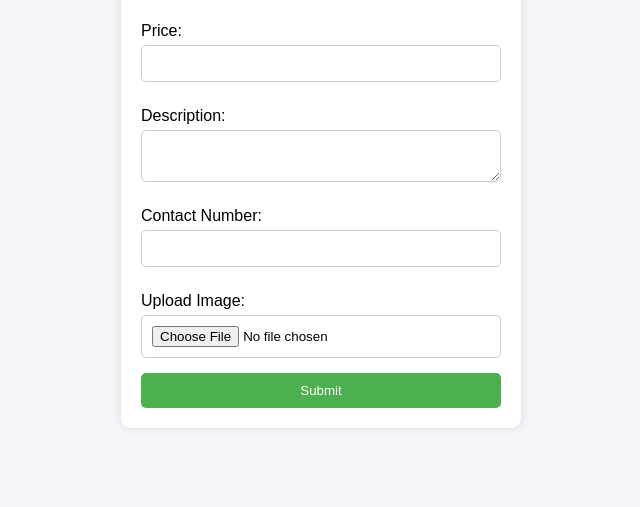
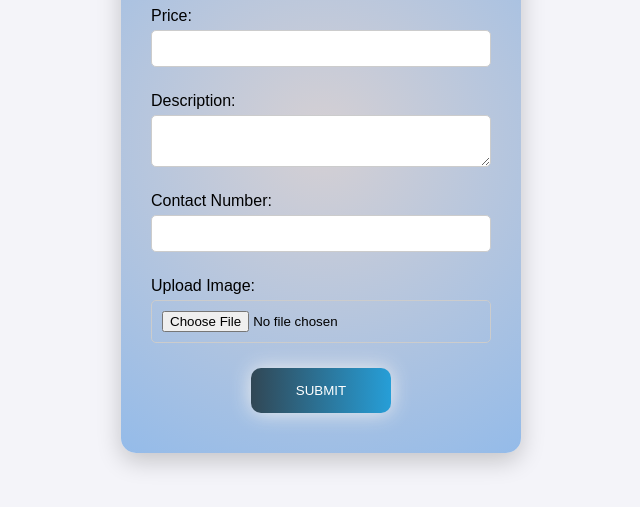
Before and after one commit to Shreyayadav811/Campus-Cart, a plain HTML site: page FRONTEND/post.html in a window 1280 px wide. Shown: the part 261-768 px from the top of the page, without its empty margins (319-959 px from the left). Drawn offline with Linux system fonts and the light colour scheme.

Commit message:
Updated post page and CSS

```diff
--- a/FRONTEND/CSS/post.css
+++ b/FRONTEND/CSS/post.css
@@ -6,7 +6,7 @@
 }
 
 body {
-    font-family: Arial, sans-serif;
+    font-family: 'Poppins', sans-serif;
     background-color: #f4f4f9;
     display: flex;
     justify-content: center;
@@ -15,12 +15,16 @@ body {
 }
 
 .container {
-    background-color: white;
-    padding: 20px;
-    border-radius: 10px;
-    box-shadow: 0 0 10px rgba(0, 0, 0, 0.1);
+    background: #d6d0d3;
+    background: radial-gradient(circle, rgba(214, 208, 211, 1) 0%, rgba(148, 187, 233, 1) 100%);
+
+    padding: 30px;
+    border-radius: 15px;
+    box-shadow: 0 8px 24px rgba(0, 0, 0, 0.2);
     width: 400px;
+    max-width: 420px;
 }
+
 
 h1 {
     text-align: center;
@@ -43,18 +47,28 @@ input, textarea {
     border-radius: 5px;
 }
 
-button {
-    padding: 10px;
-    background-color: #4CAF50;
+.btn-grad {
+    background-image: linear-gradient(to right, #314755 0%, #26a0da 51%, #314755 100%);
+    margin: 10px auto;
+    padding: 15px 45px;
+    text-align: center;
+    text-transform: uppercase;
+    transition: 0.5s;
+    background-size: 200% auto;
     color: white;
+    box-shadow: 0 0 20px #eee;
+    border-radius: 10px;
+    display: block;
     border: none;
-    border-radius: 5px;
     cursor: pointer;
 }
 
-button:hover {
-    background-color: #45a049;
+.btn-grad:hover {
+    background-position: right center;
+    color: #fff;
+    text-decoration: none;
 }
+
 
 #errorMessages {
     color: red;
--- a/FRONTEND/post.html
+++ b/FRONTEND/post.html
@@ -26,7 +26,7 @@
             <label for="itemImage">Upload Image:</label>
             <input type="file" name="image" id="itemImage" required>
 
-            <button type="submit">Submit</button>
+            <button type="submit" class="btn-grad">Submit</button>
         </form>
 
 
```
